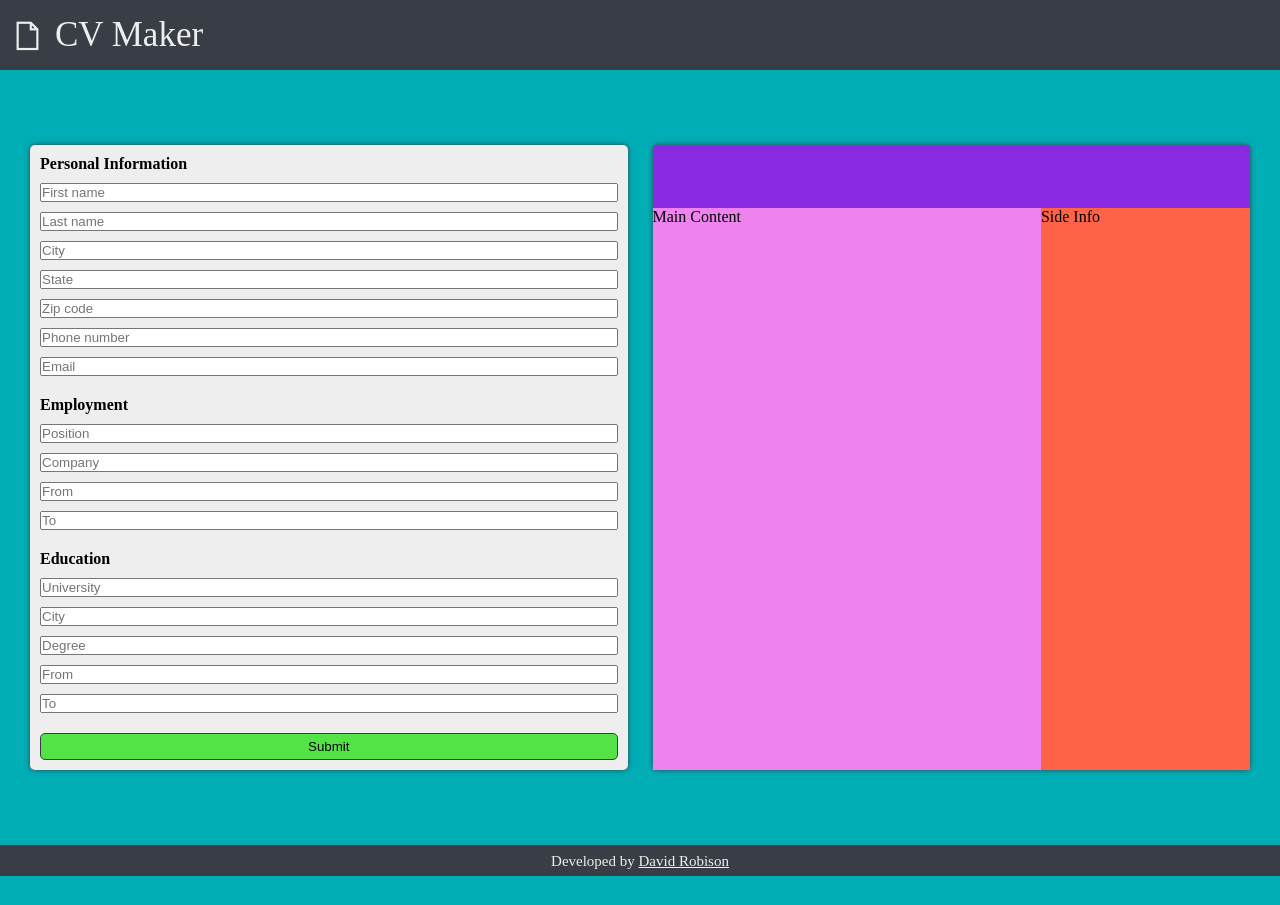
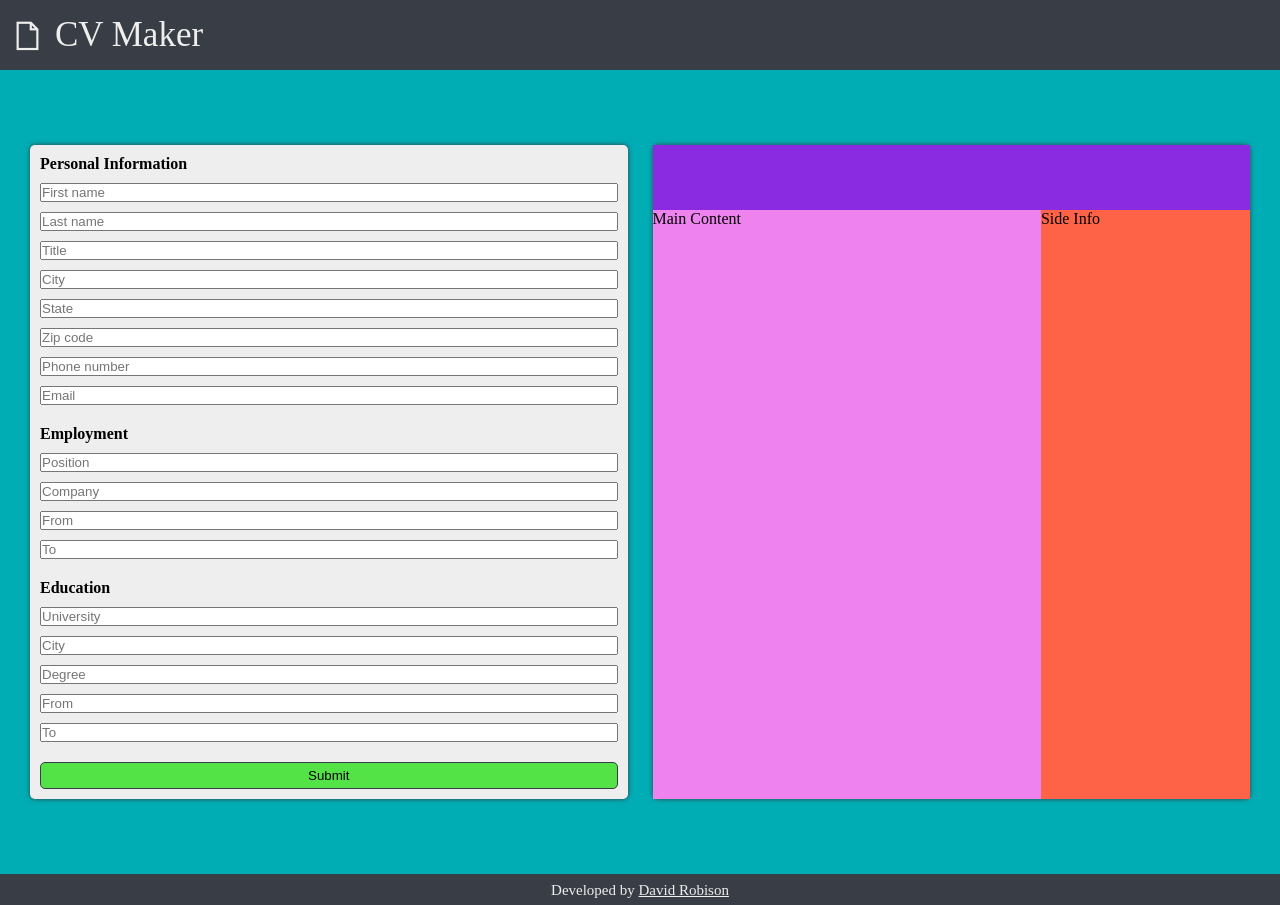
Before and after one commit to robisonwebdev/CV-Application, a React (Create React App) app: page / in a window 1280 px wide. Before the commit the page ends 876 px from the top, so only its background shows below. Built offline with nearby package versions, Linux system fonts and the light colour scheme.

Commit message:
Added another input for title

```diff
--- a/src/components/PersonalInformation.js
+++ b/src/components/PersonalInformation.js
@@ -11,6 +11,7 @@ class PersonalInformation extends Component {
                 <h1 className='cvFormHeaders'>Personal Information</h1>
                 <input type='text' data-state='personalInfo' name='firstName' placeholder='First name' onChange={(e) => this.props.handleChange(e)} />
                 <input type='text' data-state='personalInfo' name='lastName' placeholder='Last name' onChange={(e) => this.props.handleChange(e)} />
+                <input type='text' data-state='personalInfo' name='title' placeholder='Title' onChange={(e) => this.props.handleChange(e)} />
                 <input type='text' data-state='personalInfo' name='city' placeholder='City' onChange={(e) => this.props.handleChange(e)} />
                 <input type='text' data-state='personalInfo' name='state' placeholder='State' onChange={(e) => this.props.handleChange(e)} />
                 <input type='text' data-state='personalInfo' name='zipCode' placeholder='Zip code' onChange={(e) => this.props.handleChange(e)} />
```
